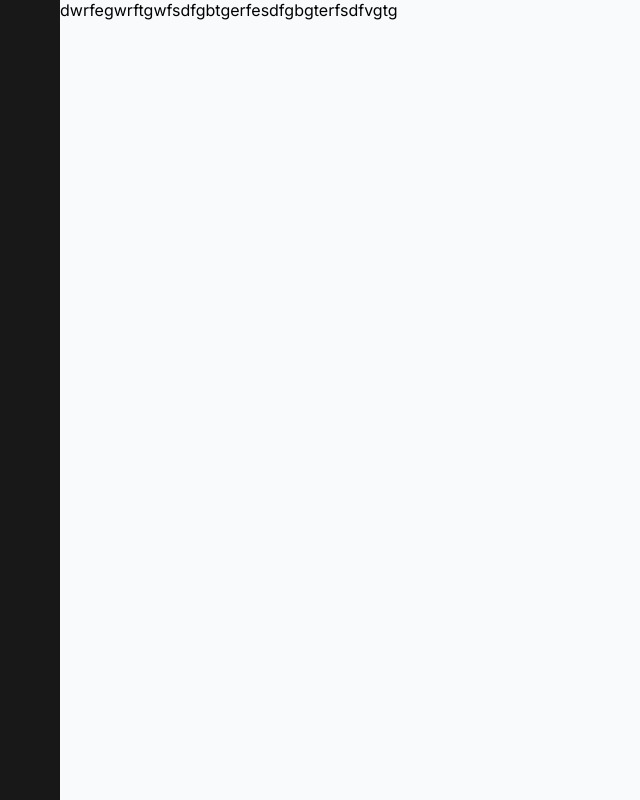
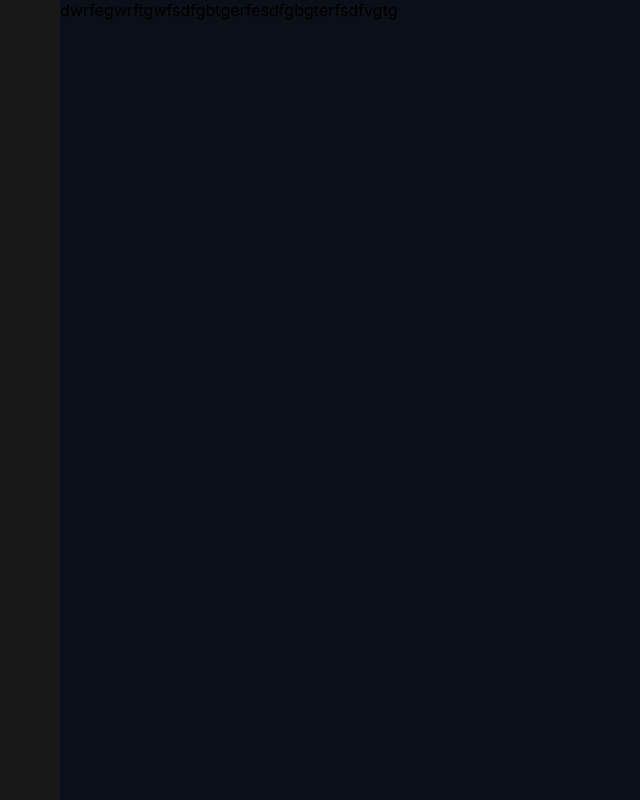
Before and after one commit to Justas-Sind/Portfolio_website, a React (Vite) app: page / in a window 1280 px wide. Shown: the whole page, without its empty margins (0-640 px from the left). Built offline with nearby package versions, Linux system fonts and the light colour scheme.

Commit message:
Added color variables, installed icon library

```diff
--- a/package.json
+++ b/package.json
@@ -11,6 +11,7 @@
   "dependencies": {
     "react": "^18.2.0",
     "react-dom": "^18.2.0",
+    "react-icons": "^4.7.1",
     "react-router-dom": "^6.8.1"
   },
   "devDependencies": {
--- a/src/index.scss
+++ b/src/index.scss
@@ -4,12 +4,13 @@
 
 /* Variables */
 :root {
-  --background-color: #f8fafc;
-  --background-color-darker: #e2e8f0;
-  --dark-color: #0f172a;
-  --text-color: #1f2937;
+  --background-color: #0b0f17;
+  --background-color-lighter: #1f2937;
+  --nav-color: #111827;
+  --text-color: #d1d5db;
   --gray-medium-color: #4b5563;
   --white-color: #fff;
+  --active-color: #f59e0b;
   --green-color: #65a30d;
   --light-green-color: #84cc16;
 }
```
Also changed, not shown: 1 other file (tests, documents, lock files or other folders).
